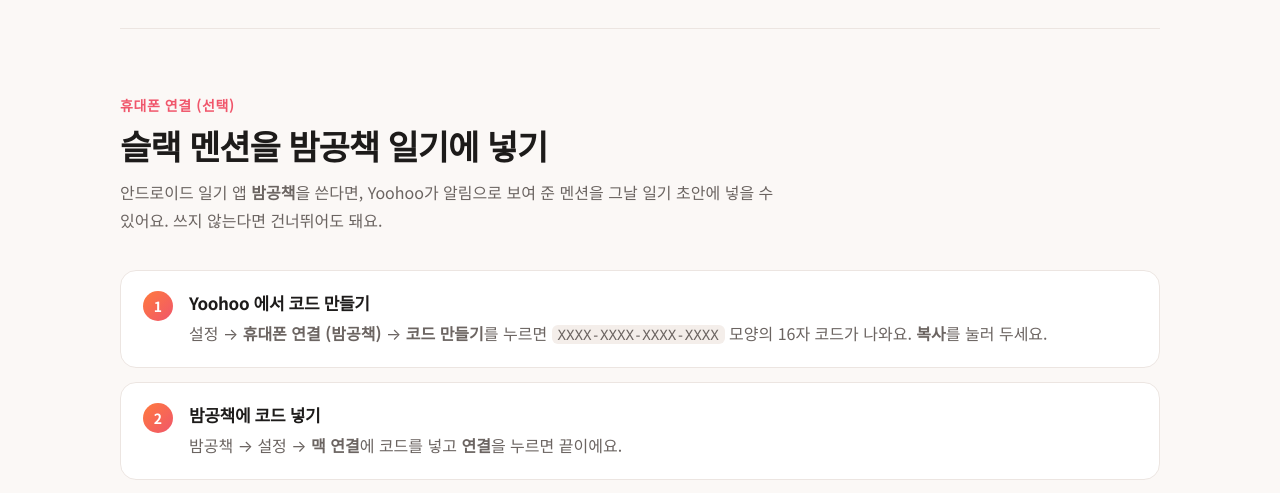
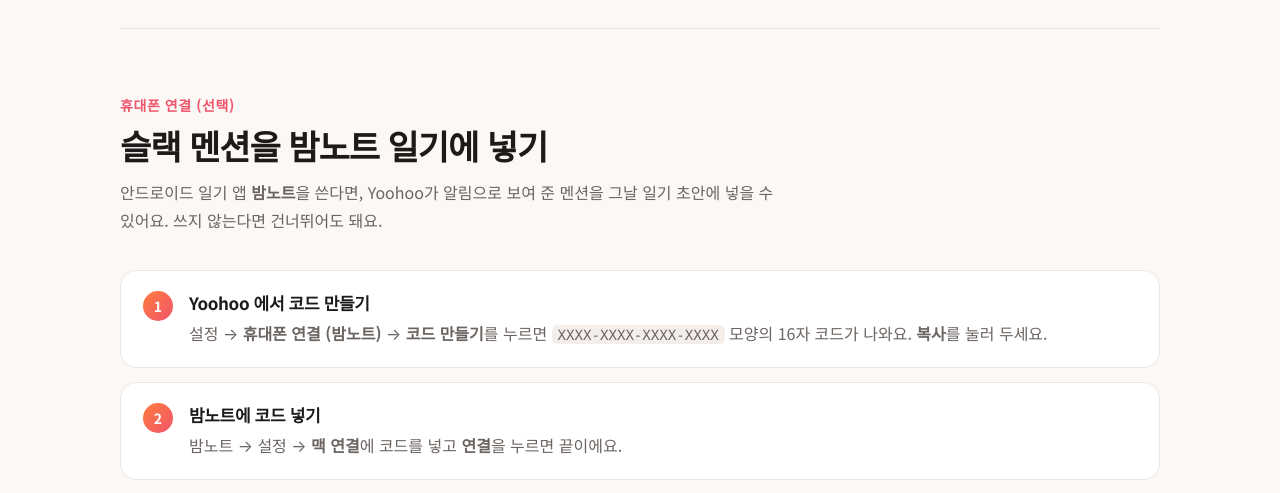
Before and after one commit to dev-fath/FaceTimer-releases, a plain HTML site: page docs/index.html in a window 1280 px wide. Shown: the part 6840-7333 px from the top of the page. Drawn offline with Linux system fonts and the light colour scheme; no server answers.

Commit message:
소개 페이지: 휴대폰 앱 이름 밤노트

```diff
--- a/docs/index.html
+++ b/docs/index.html
@@ -365,16 +365,16 @@
 
   <section id="phone">
     <p class="eyebrow">휴대폰 연결 (선택)</p>
-    <h2>슬랙 멘션을 밤공책 일기에 넣기</h2>
-    <p class="sub-h">안드로이드 일기 앱 <strong>밤공책</strong>을 쓴다면, Yoohoo가 알림으로 보여 준 멘션을 그날 일기 초안에 넣을 수 있어요. 쓰지 않는다면 건너뛰어도 돼요.</p>
+    <h2>슬랙 멘션을 밤노트 일기에 넣기</h2>
+    <p class="sub-h">안드로이드 일기 앱 <strong>밤노트</strong>을 쓴다면, Yoohoo가 알림으로 보여 준 멘션을 그날 일기 초안에 넣을 수 있어요. 쓰지 않는다면 건너뛰어도 돼요.</p>
     <ol class="steps">
       <li>
         <h3>Yoohoo 에서 코드 만들기</h3>
-        <p>설정 → <strong>휴대폰 연결 (밤공책)</strong> → <strong>코드 만들기</strong>를 누르면 <code>XXXX-XXXX-XXXX-XXXX</code> 모양의 16자 코드가 나와요. <strong>복사</strong>를 눌러 두세요.</p>
+        <p>설정 → <strong>휴대폰 연결 (밤노트)</strong> → <strong>코드 만들기</strong>를 누르면 <code>XXXX-XXXX-XXXX-XXXX</code> 모양의 16자 코드가 나와요. <strong>복사</strong>를 눌러 두세요.</p>
       </li>
       <li>
-        <h3>밤공책에 코드 넣기</h3>
-        <p>밤공책 → 설정 → <strong>맥 연결</strong>에 코드를 넣고 <strong>연결</strong>을 누르면 끝이에요.</p>
+        <h3>밤노트에 코드 넣기</h3>
+        <p>밤노트 → 설정 → <strong>맥 연결</strong>에 코드를 넣고 <strong>연결</strong>을 누르면 끝이에요.</p>
       </li>
     </ol>
     <p>보내는 건 멘션의 <strong>보낸 사람 · 채널 · 시각</strong>뿐이고 메시지 내용은 보내지 않아요. 맥과 그 휴대폰만 풀 수 있게 암호화해서 중계 서버를 거치고, 서버에는 30일만 남아요. <strong>연결 끊기</strong>를 누르면 서버의 기록도 지워져요.</p>
```
